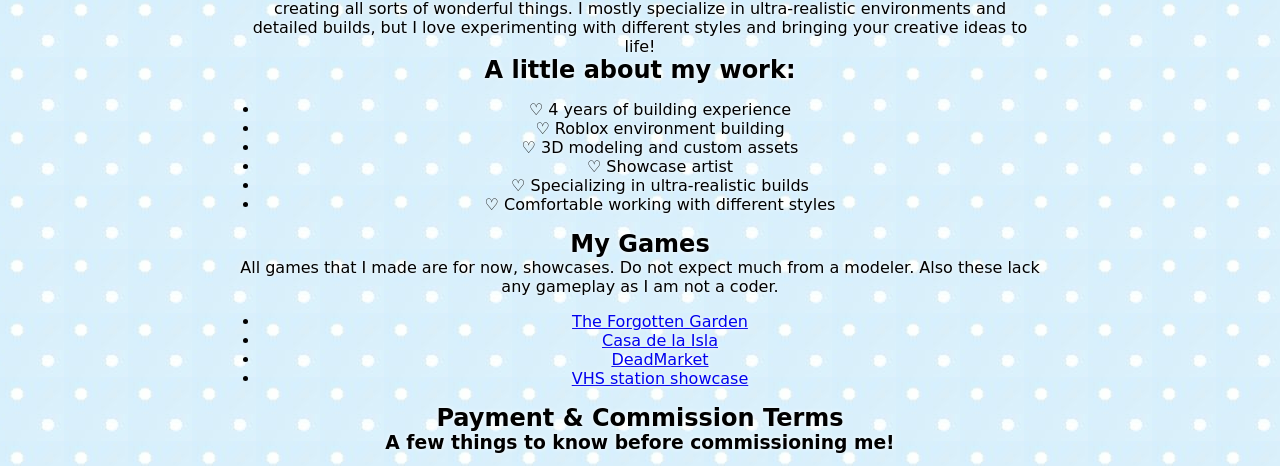
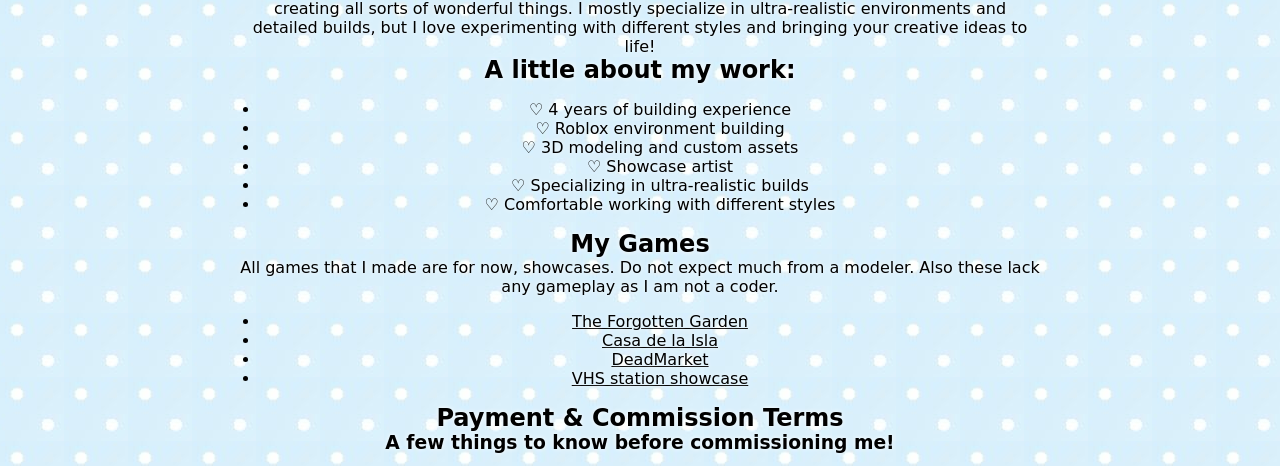
Before and after one commit to bilyez/pukowebsite, a plain HTML site: page index.html in a window 1280 px wide. Shown: the part 327-793 px from the top of the page. Drawn offline with Linux system fonts and the light colour scheme; a web font is replaced by a local one.

Commit message:
small changes

```diff
--- a/styles.css
+++ b/styles.css
@@ -1,19 +1,26 @@
 .top-banner {
-  display: block;
-  width: 100%;
-  height: 240px;
-  object-fit: fill;
+    display: block;
+    width: 100%;
+    height: 240px;
+    object-fit: fill;
 }
 
 body {
     background-image: url("background.png");
-    background-color: #111111;
+    background-color: #d6f0fd;
     font-family: "Shantell Sans", cursive;
     text-align: center;
 }
 
 h1, h2, h3, p, a, span, li, button {
-  text-shadow: 0 0 5px rgba(255, 255, 255, 1);
-  max-width: 800px;
+    max-width: 800px;
+    text-shadow: 0 0 5px rgba(255, 255, 255, 1);
     margin: 0 auto;
+    color: #000000;
 }
+
+a,
+a:hover,
+a:active {
+  color: #000000;
+}
```
